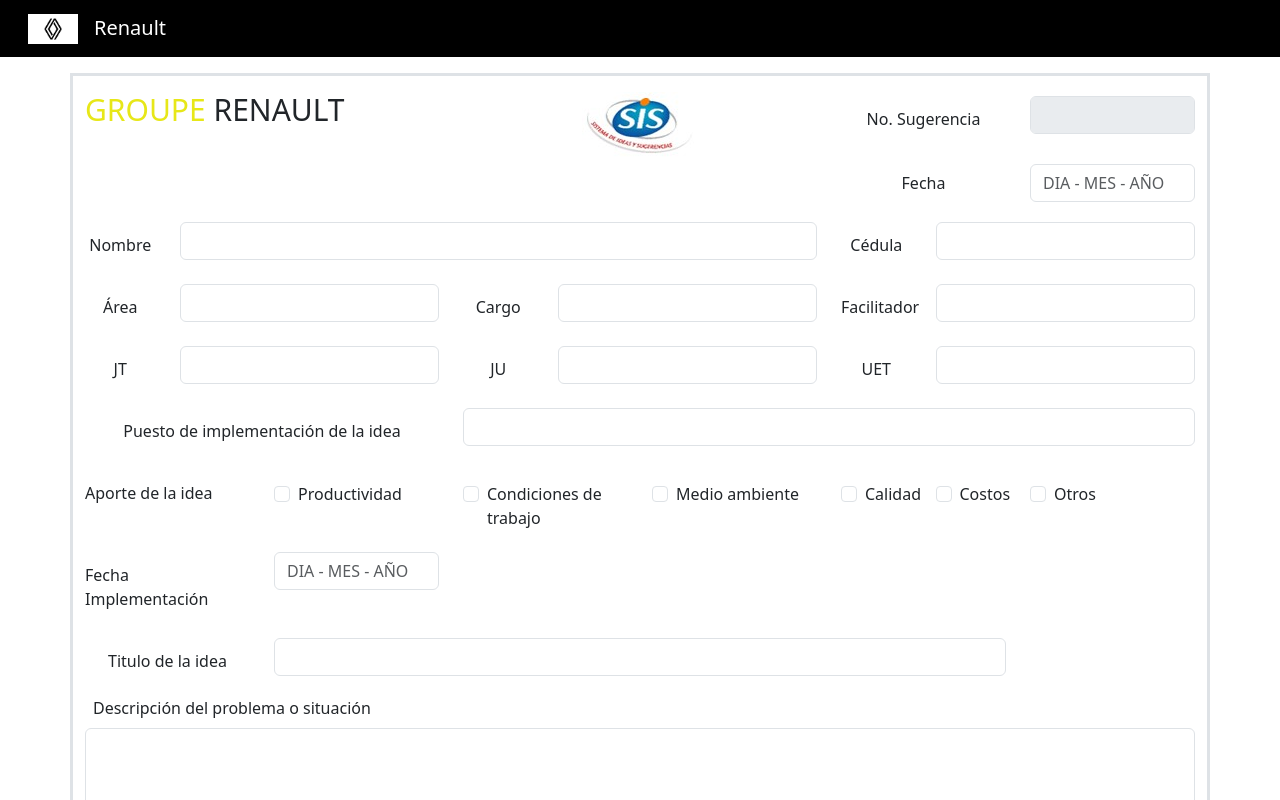
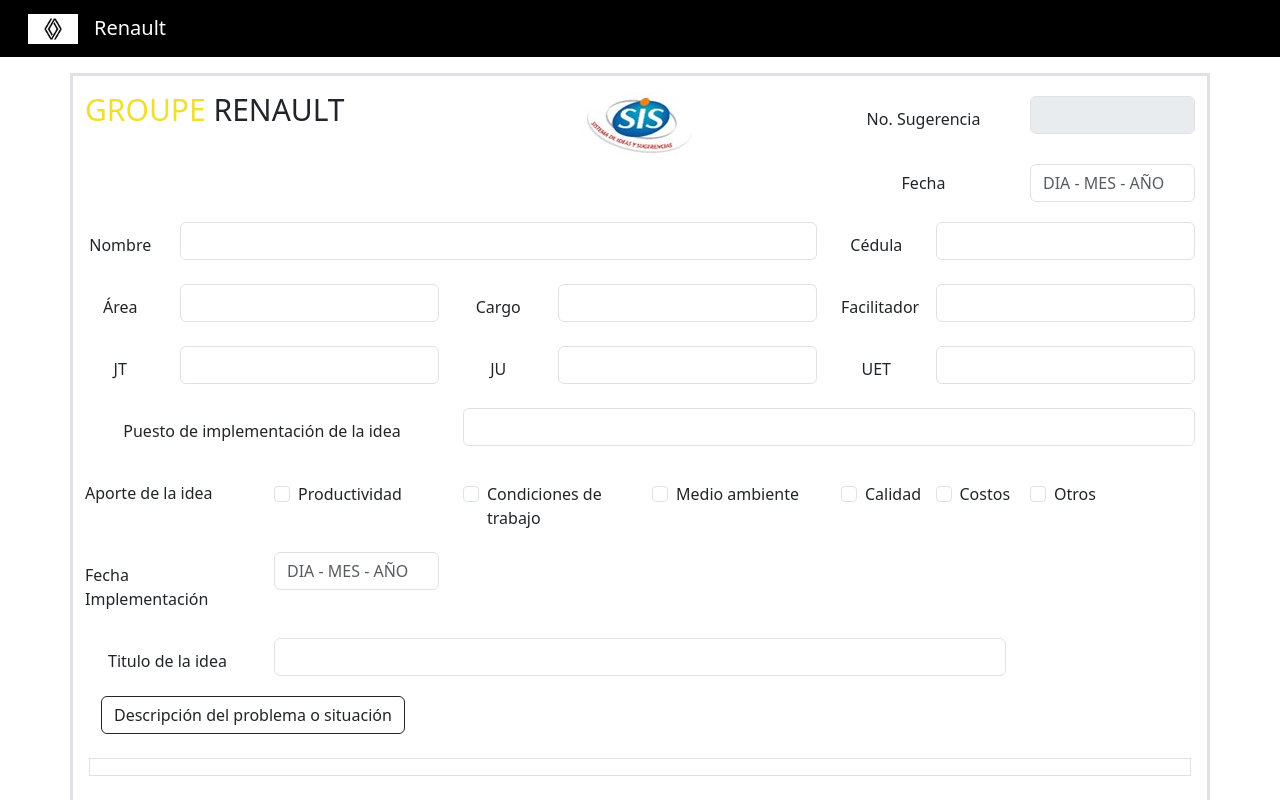
Before and after one commit to Anderlonva/formato-sis, a React (Create React App) app: page / in a window 1280 px wide. Shown: the top 800 px of the page. Built offline with nearby package versions, Linux system fonts and the light colour scheme.

Commit message:
change textarea for modal :bug::bug:

```diff
--- a/package.json
+++ b/package.json
@@ -11,6 +11,7 @@
     "react": "^18.2.0",
     "react-dom": "^18.2.0",
     "react-dropzone": "^14.2.3",
+    "react-modal": "^3.16.1",
     "react-scripts": "5.0.1",
     "web-vitals": "^2.1.4"
   },
--- a/src/App.css
+++ b/src/App.css
@@ -6,8 +6,12 @@
   color: white;
 }
 
+.text-nav:hover{
+  color: #efdf30
+}
+
 .title-groupe{
-  color: rgb(231, 231, 24);
+  color: #efdf30
 }
 
 .title-doc {
--- a/src/components/ui/Descripcion.js
+++ b/src/components/ui/Descripcion.js
@@ -1,12 +1,71 @@
-import React from 'react'
+
+import React, { useState } from 'react';
+import Modal from 'react-modal'; // Importa el componente Modal de react-modal
+
+export const Descripcion = ({ titulo }) => {
+  const [modalIsOpen, setModalIsOpen] = useState(false);
+  const [contenido, setContenido] = useState('');
+
+  const openModal = () => {
+    setModalIsOpen(true);
+  };
+
+  const closeModal = () => {
+    setModalIsOpen(false);
+  };
+
+  const handleInputChange = (event) => {
+    const contenidoInput = event.target.value;
+    setContenido(contenidoInput);
+  };
+
+  return (
+    <div className=''>
+    <div className='row mt-3 mx-1 mb-4'>
+      <div className="mb-3">
+        { //<label className="form-label mx-2">{titulo}</label>
+        }
+        <button className='btn btn-outline-dark' onClick={openModal}>{titulo}</button>
+      </div>
+      <Modal
+        isOpen={modalIsOpen}
+        onRequestClose={closeModal}
+        contentLabel="Contenido Modal"
+      >
+        <textarea
+          className="form-control"
+          rows="5"
+          onChange={handleInputChange}
+          value={contenido}
+        ></textarea>
+        <button className='mt-2 btn btn-warning' onClick={closeModal}>Ingresar Texto o Cerrar</button>
+      </Modal>
+      <div className="mt-2 border p-2" > {contenido}</div>
+    </div>
+    </div>
+  );
+};
+
+/**
+ *
+ * import React from 'react'
 
 export const Descripcion = ({ titulo, idDescripcion }) => {
+
+    const textareaStyle = {
+        whiteSpace: 'pre-line', // Esto preservará los saltos de línea
+      };
+
+
     return (
         <div className='row mt-3'>
             <div className="mb-3">
-                <label htmlFor="exampleFormControlTextarea1" className="form-label mx-2">{titulo}</label>
-                <textarea className="form-control" id={idDescripcion} rows="3"></textarea>
+                <label htmlFor={idDescripcion} className="form-label mx-2">{titulo}</label>
+                <textarea className="form-control" id={idDescripcion} rows="3" style={textareaStyle} ></textarea>
+
             </div>
         </div>
     )
 }
+ *
+ */
```
Also changed, not shown: 1 other file (tests, documents, lock files or other folders).
